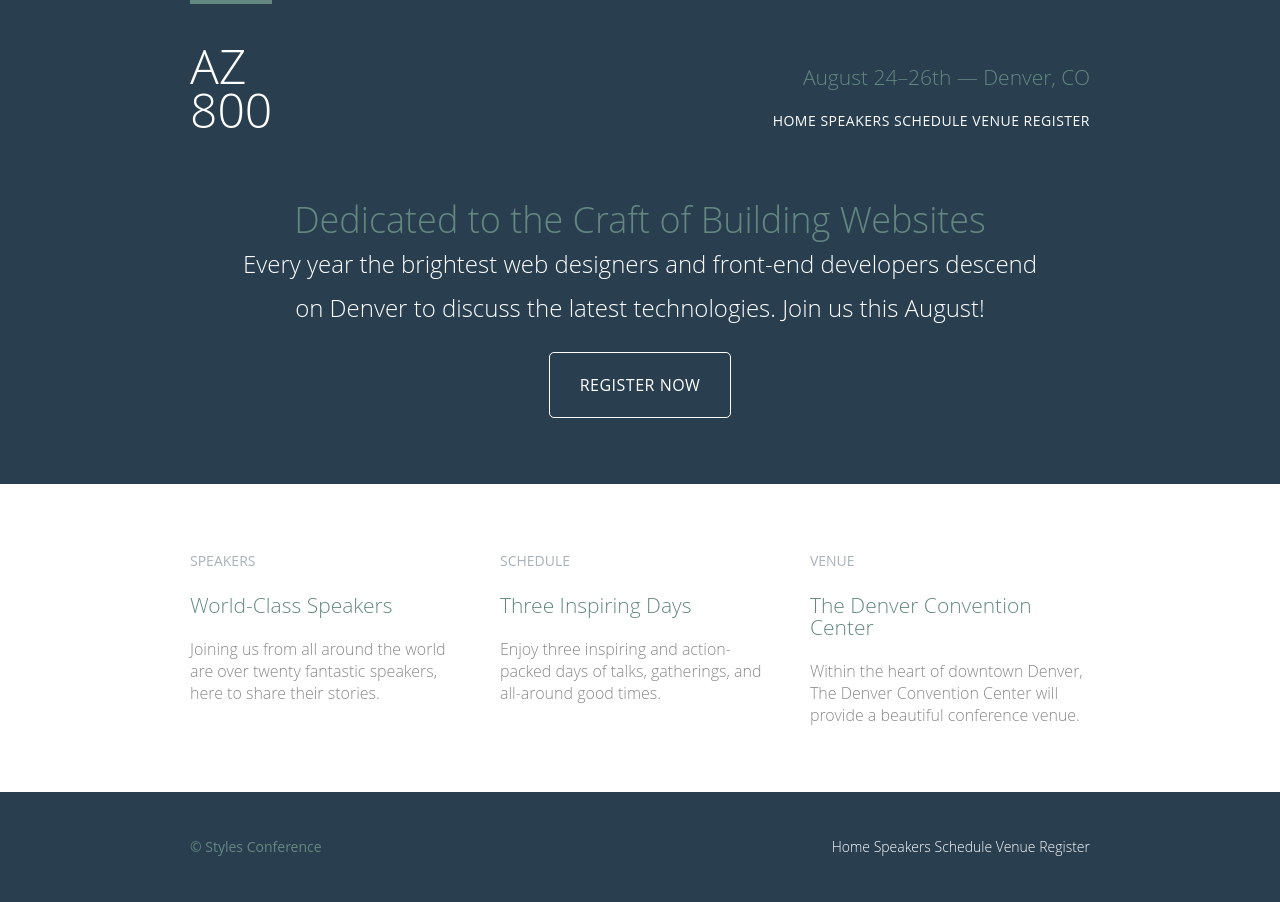
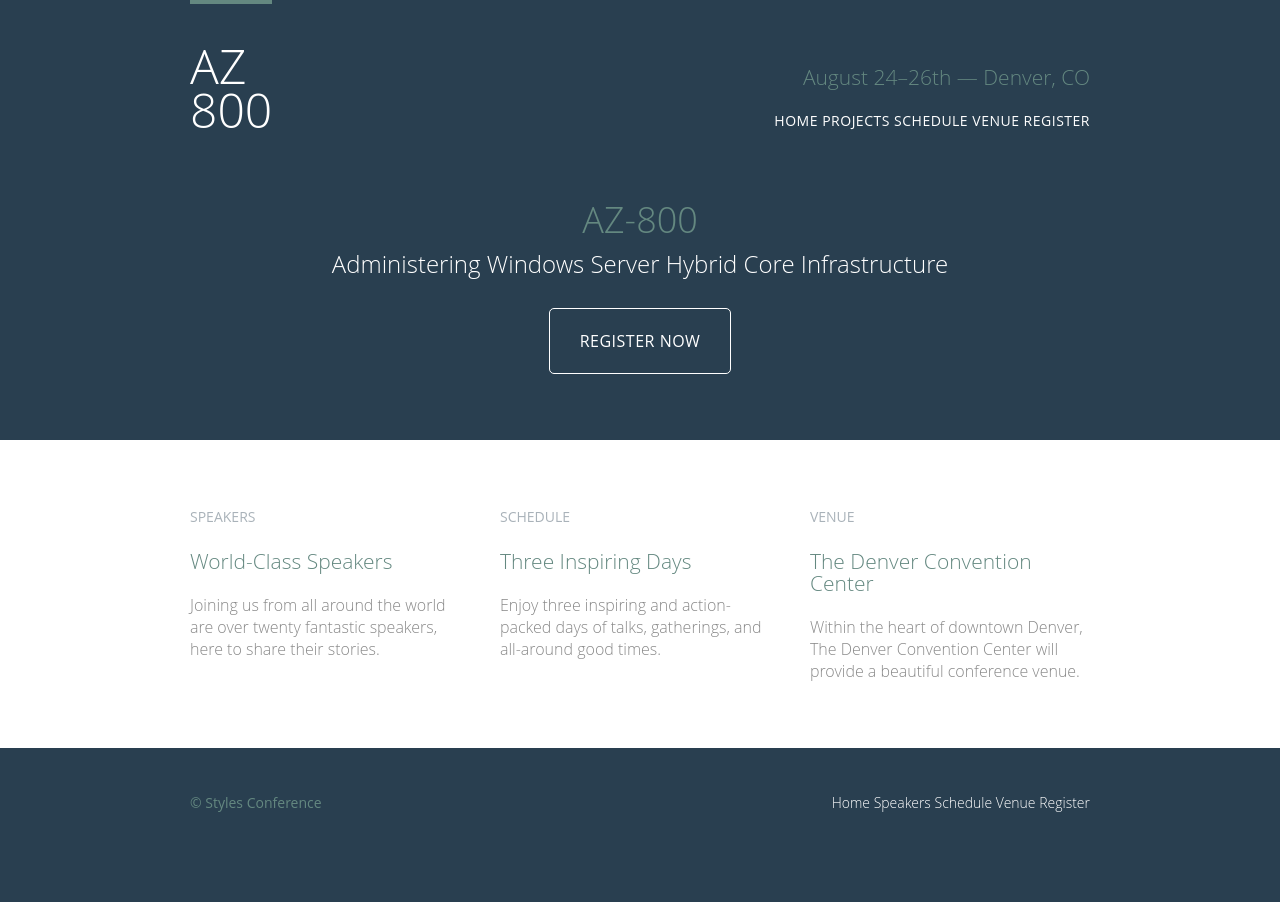
Before and after one commit to lokiux/juozux, a plain HTML site: page index.html in a window 1280 px wide. After the commit the page ends 858 px from the top, so only its background shows below. Drawn offline with Linux system fonts and the light colour scheme.

Commit message:
Update index.html

```diff
--- a/index.html
+++ b/index.html
@@ -22,7 +22,7 @@
 
       <nav class="nav primary-nav">
         <a href="index.html">Home</a>
-        <a href="speakers.html">Speakers</a>
+        <a href="speakers.html">Projects</a>
         <a href="schedule.html">Schedule</a>
         <a href="venue.html">Venue</a>
         <a href="register.html">Register</a>
@@ -34,9 +34,9 @@
 
     <section class="hero container">
 
-      <h2>Dedicated to the Craft of Building Websites</h2>
+      <h2>AZ-800</h2>
 
-      <p>Every year the brightest web designers and front-end developers descend on Denver to discuss the latest technologies. Join us this August!</p>
+      <p>Administering Windows Server Hybrid Core Infrastructure</p>
 
       <a class="btn btn-alt" href="register.html">Register Now</a>
 
```
